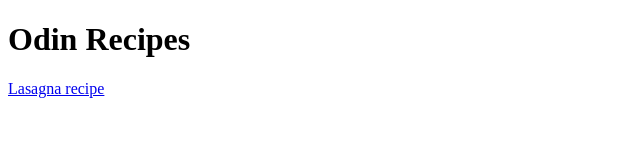
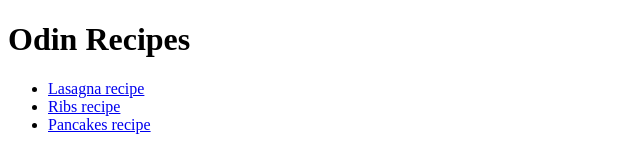
Before and after one commit to Killian-42/odin-recipes, a plain HTML site: page index.html in a window 1280 px wide. Shown: the whole page, without its empty margins (0-640 px from the left). Drawn offline with Linux system fonts and the light colour scheme.

Commit message:
Add all the folders, not just the recipes folder

```diff
--- a/index.html
+++ b/index.html
@@ -7,6 +7,10 @@
 </head>
 <body>
     <h1>Odin Recipes</h1>
-    <p><a href="recipes/lasagna.html">Lasagna recipe</a></p>
+    <ul>
+    <li><a href="recipes/lasagna.html">Lasagna recipe</a></li>
+    <li><a href="recipes/ribbs.html">Ribs recipe</a></li>
+    <li><a href="recipes/pancakes.html">Pancakes recipe</a></li>
+    </ul>
 </body>
 </html>
```
Also changed, not shown: images/pancakes.jpg (added), images/ribs.jpg (added).
